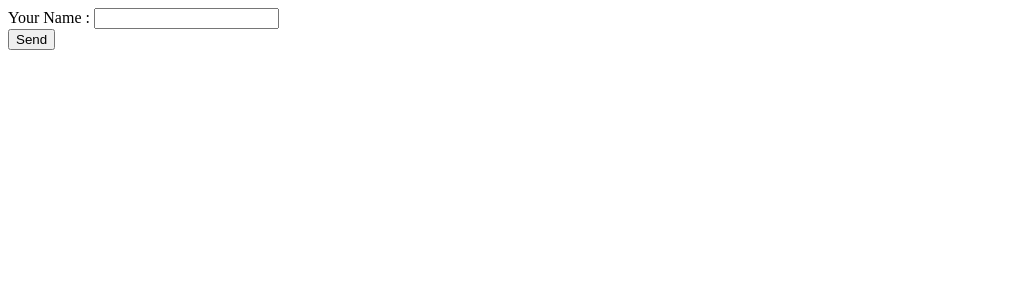
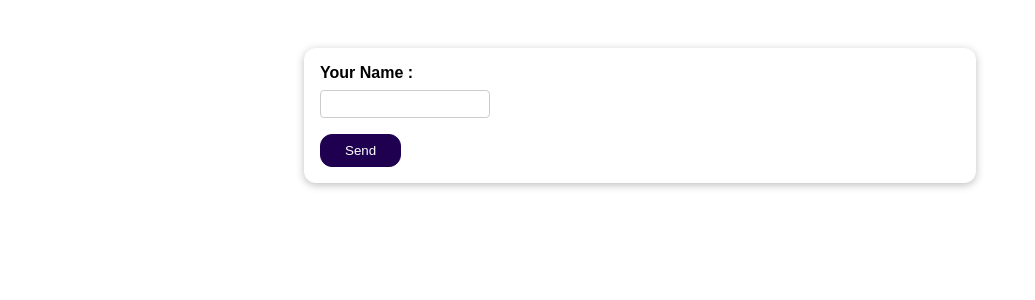
Before and after one commit to Manoj-Ghosh/Django_FEEDBACK_Form, a Django app: page / in a window 1280 px wide. Shown: the top 300 px of the page, without its empty margins (0-1035 px from the left). Run offline with Django 5.2, Linux system fonts and the light colour scheme.

Commit message:
styles.css file added in static/reviews and changes  happens in review.html

```diff
--- /dev/null
+++ b/reviews/static/reviews/styles.css
@@ -0,0 +1,73 @@
+body {
+    font-family: sans-serif;
+    margin: 0;
+}
+
+form {
+    margin: 3rem auto;
+    width: 90%;
+    max-width: 40rem;
+    padding: 1rem;
+    border-radius: 12px;
+    background-color: white;
+    box-shadow: 0 2px 8px rgba(0,0,0,0.26);
+
+}
+
+button {
+    cursor: pointer;
+    padding: 0.5rem 1.5rem;
+    border-radius: 12px;
+    background-color: #1f0050;
+    color: white;
+    border: 1px solid #1f0050;
+
+}
+
+button:hover,
+button:active {
+    background-color: #320777;
+    border-color: #320777;
+}
+
+.form-control{
+    margin-bottom: 1rem;
+}
+
+.form-control input{
+    font: inherit;
+    padding: 0.25rem;
+    border-radius: 4px;
+    border: 1px solid #ccc;
+    display: block;
+    width: 10rem;
+}
+
+.form-control input:focus{
+    border-color: #1f0050;
+    outline: none;
+    background-color: #f4eeff;
+
+}
+
+.form-control label{
+    font-weight: bold;
+    display: block;
+    margin-bottom:0.5rem ;
+}
+
+.errorlist{
+    list-style: none;
+    margin: 0.5rem 0;
+    padding: 0;
+    color: #680000;
+}
+
+.errors input{
+    border-color: #680000;
+    background-color: #fde3e3;
+}
+
+.errors label{
+    color: #680000;
+}
--- a/reviews/templates/reviews/review.html
+++ b/reviews/templates/reviews/review.html
@@ -1,3 +1,5 @@
+
+{% load static %}
 <!DOCTYPE html>
 <html lang="en">
   <head>
@@ -5,6 +7,8 @@
     <meta name="viewport" content="width=device-width, initial-scale=1.0">
 
     <title> Your Review </title>
+
+    <link rel = "stylesheet" href = "{% static "reviews/styles.css" %}"
 
   </head>
   <body>
```
